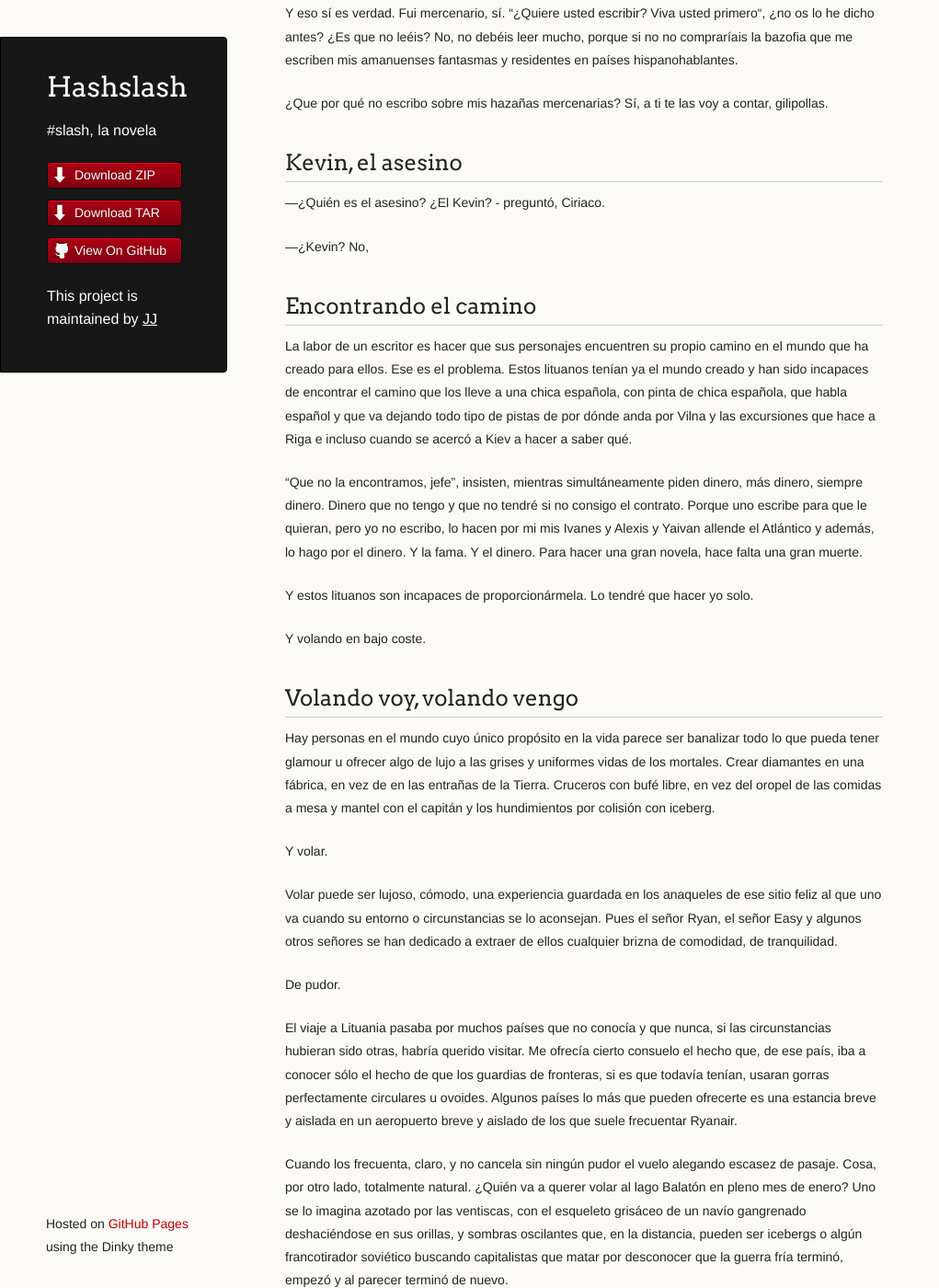
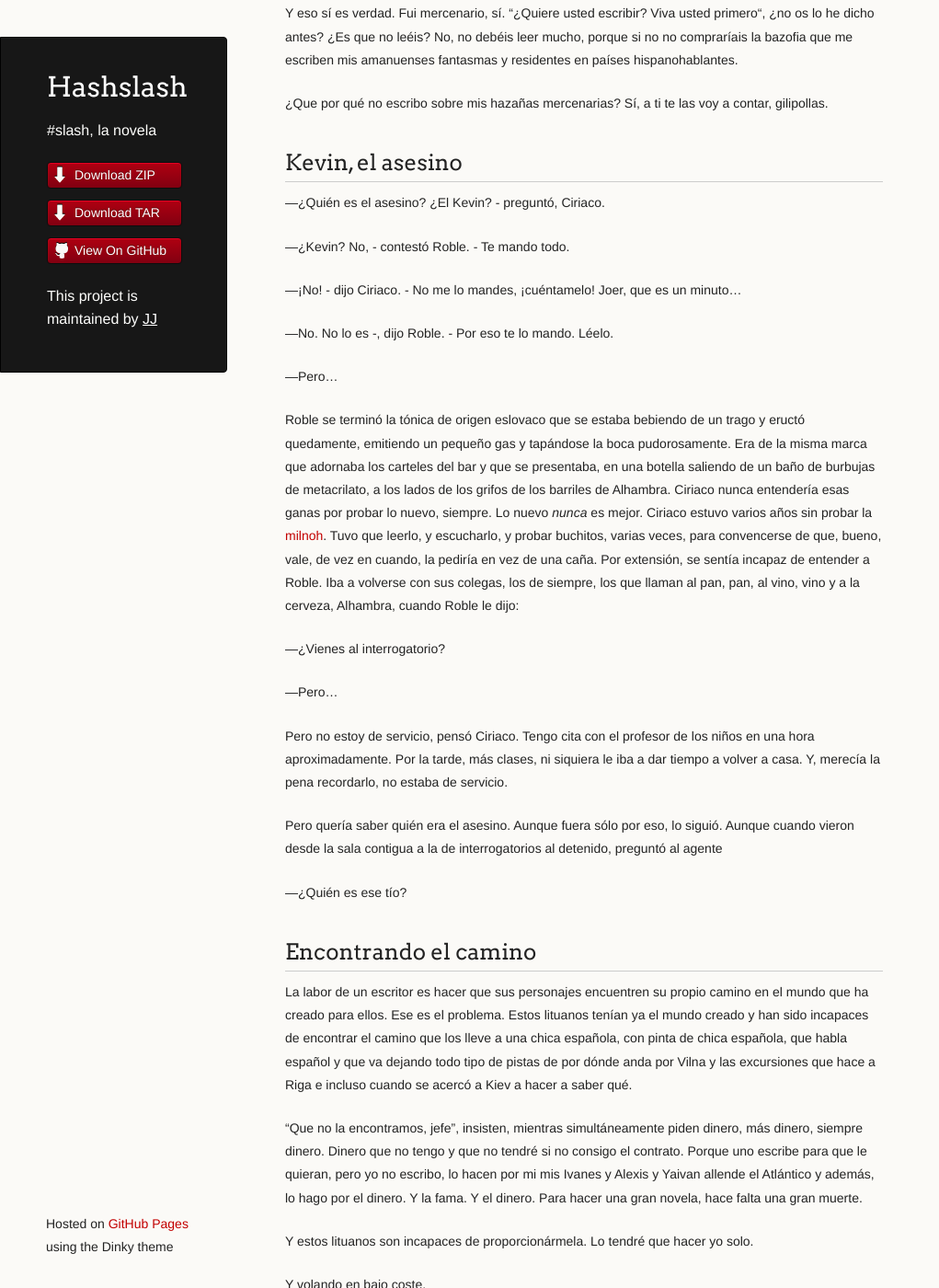
Before and after one commit to JJ/HashSlash, a Jekyll site: the page built from texto/HashSlash.md, in a window 1280 px wide and 1400 px high, scrolled down 45027 px. Shown: the whole window at 92% size, without its empty margins (0-1021 px from the left). Built offline with Jekyll 4.4.1, drawn with Linux system fonts in a browser that asks for light colours; some of the changed text lies outside the part shown.

Commit message:
Sync texto/HashSlash.md from master to gh-pages

```diff
--- a/texto/HashSlash.md
+++ b/texto/HashSlash.md
@@ -2266,7 +2266,45 @@ voy a contar, gilipollas.
 
 —¿Quién es el asesino? ¿El Kevin? - preguntó, Ciriaco.
 
-—¿Kevin? No,
+—¿Kevin? No, - contestó Roble. - Te mando todo.
+
+—¡No! - dijo Ciriaco. - No me lo mandes, ¡cuéntamelo! Joer, que es un
+minuto...
+
+—No. No lo es -, dijo Roble. - Por eso te lo mando. Léelo.
+
+—Pero...
+
+Roble se terminó la tónica de origen eslovaco que se estaba bebiendo
+de un trago y eructó quedamente, emitiendo un pequeño gas y tapándose
+la boca pudorosamente. Era de la misma marca que adornaba los carteles
+del bar y que se presentaba, en una botella saliendo de un baño de
+burbujas de metacrilato, a los lados de los grifos de los barriles de
+Alhambra. Ciriaco nunca entendería esas ganas por probar lo nuevo,
+siempre. Lo nuevo *nunca* es mejor. Ciriaco estuvo varios años sin
+probar la
+[milnoh](http://misterbackstage.wordpress.com/2012/07/17/grxperience-blogtrip-2012-la-memoria-definitiva-granada-sensacion-experiencia-emocion-engagement/alhambra-1925/). Tuvo
+que leerlo, y escucharlo, y probar buchitos, varias veces, para
+convencerse de que, bueno, vale, de vez en cuando, la pediría en vez
+de una caña. Por extensión, se sentía incapaz de entender a Roble. Iba
+a volverse con sus colegas, los de siempre, los que llaman al pan,
+pan, al vino, vino y a la cerveza, Alhambra, cuando Roble le dijo:
+
+—¿Vienes al interrogatorio?
+
+—Pero...
+
+Pero no estoy de servicio, pensó Ciriaco. Tengo cita con el profesor
+de los niños en una hora aproximadamente. Por la tarde, más clases, ni
+siquiera le iba a dar tiempo a volver a casa. Y, merecía la pena
+recordarlo, no estaba de servicio.
+
+Pero quería saber quién era el asesino. Aunque fuera sólo por eso, lo
+siguió. Aunque cuando vieron desde la sala contigua a la de
+interrogatorios al detenido, preguntó al agente
+
+—¿Quién es ese tío?
+
 
 
 ## Encontrando el camino
```
Also changed, not shown: other parts of texto/HashSlash.md (+1 -1 lines).
